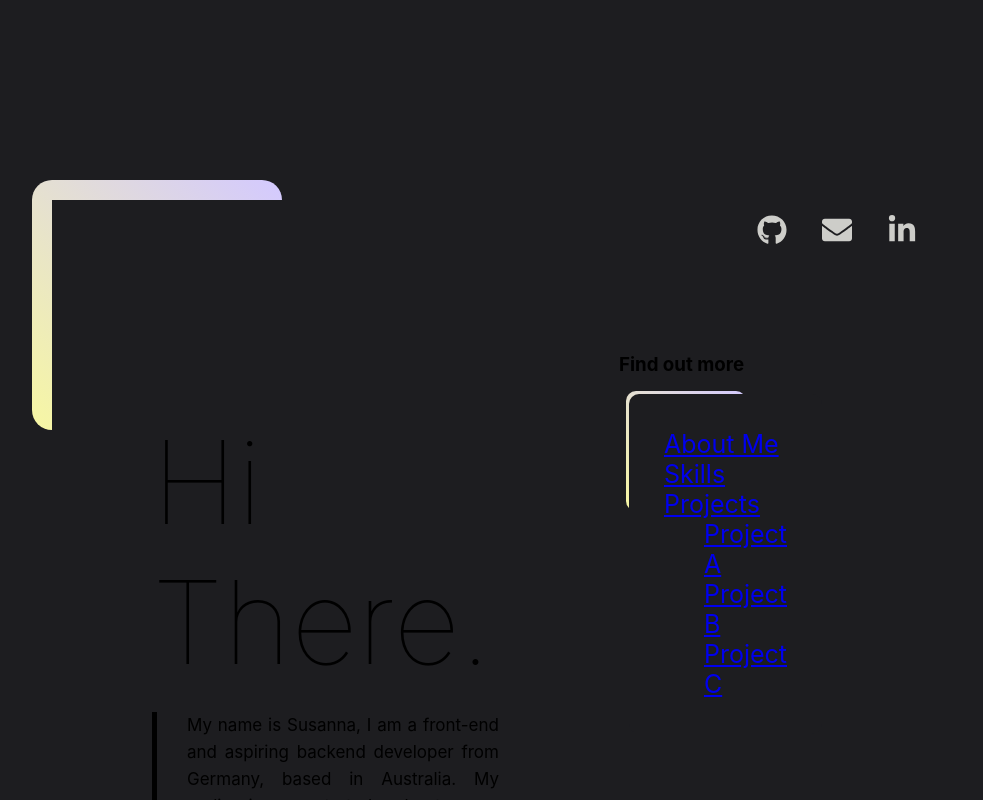
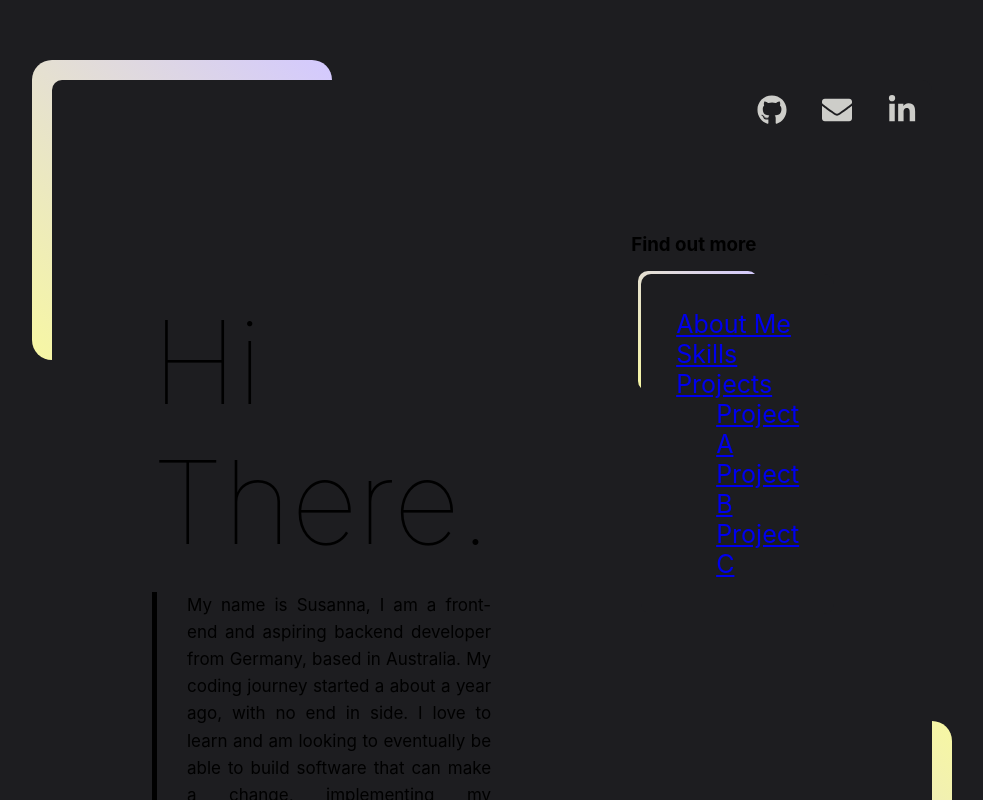
Before and after one commit to SusannaMj/portfolio-frontend, a React (Create React App) app: page / in a window 1280 px wide. Shown: the top 800 px of the page, without its empty margins (148-1131 px from the left). Built offline with nearby package versions, Linux system fonts and the light colour scheme.

Commit message:
styled layout

```diff
--- a/src/Layout/Layout.css
+++ b/src/Layout/Layout.css
@@ -1,16 +1,17 @@
 .page-body {
   background-color: #1d1d20;
 
-  margin: 200px;
+  margin: 80px 200px 80px 200px;
   position: relative;
+  border-radius: 10px;
 }
 
 .main-content-container {
   display: grid;
 
-  padding: 100px;
+  padding: 100px 250px 100px 100px;
   grid-template-columns: 4fr 1fr;
-  column-gap: 120px;
+  column-gap: 140px;
 }
 
 main {
@@ -22,8 +23,8 @@ main {
 
   position: absolute;
   background: linear-gradient(45deg, #f7f7a3, #d3c9ff);
-  height: 250px;
-  width: 250px;
+  height: 300px;
+  width: 300px;
   top: -20px;
   left: -20px;
   z-index: -1;
@@ -34,8 +35,8 @@ main {
   content: "";
   position: absolute;
   background: linear-gradient(45deg, #d3c9ff, #f7f7a3);
-  height: 250px;
-  width: 250px;
+  height: 300px;
+  width: 300px;
   bottom: -20px;
   right: -20px;
   border-radius: 20px;
```
